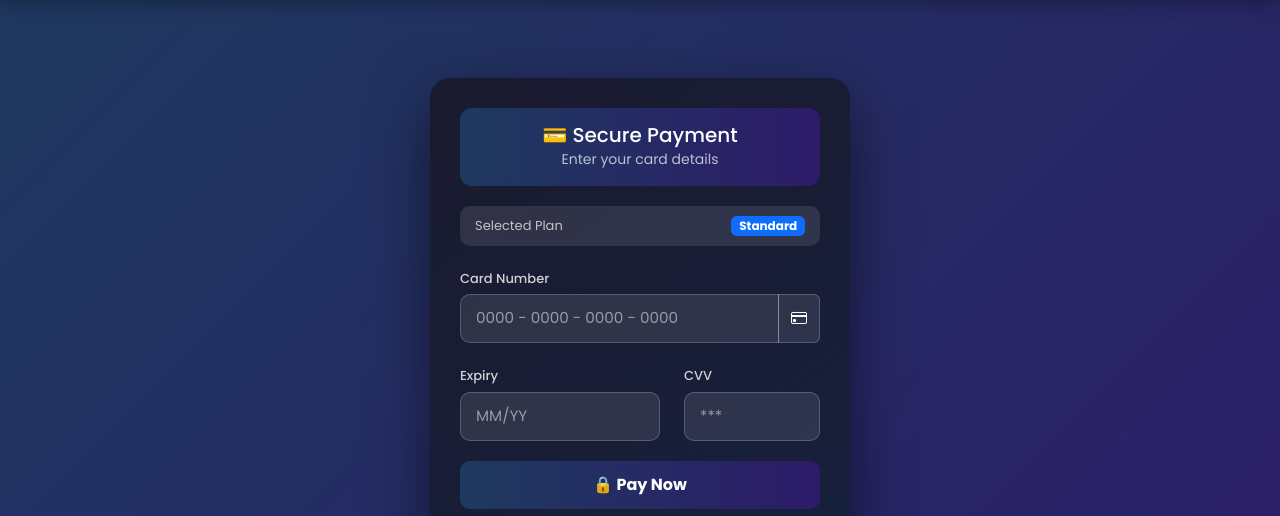
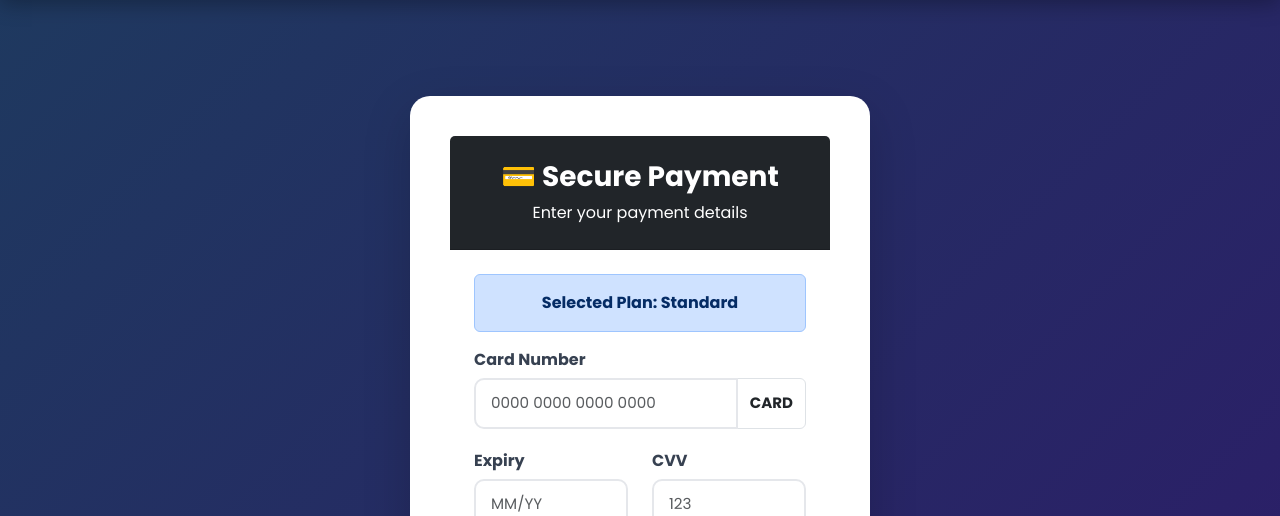
Before and after one commit to ch-Ahmad-zx/lms-project, a Flask app: page /payment in a window 1280 px wide. Shown: the part 74-590 px from the top of the page. Run offline with Flask 3, Linux system fonts and the light colour scheme; some libraries are stand-ins or nearby versions; grey boxes are pictures that could not be loaded.

Commit message:
payment complete

```diff
--- a/templates/payment.html
+++ b/templates/payment.html
@@ -1,158 +1,318 @@
 {% extends "base.html" %}
+
 {% block content %}
+
 <style>
+
 @keyframes spin {
     0% { transform: rotate(0deg); }
     100% { transform: rotate(360deg); }
 }
-.payment-card {
-    background: linear-gradient(145deg, #1a1a2e, #16213e);
-    border-radius: 20px;
-    padding: 30px;
-    max-width: 420px;
-    margin: 30px auto;
-    box-shadow: 0 20px 60px rgba(0,0,0,0.5);
-    color: white;
+
+.payment-card{
+    max-width: 460px;
+    margin:auto;
+    border-radius:20px;
+    overflow:hidden;
 }
-.payment-header {
-    background: linear-gradient(90deg, #1e3a5f, #2d1b69);
-    border-radius: 12px;
-    padding: 15px;
-    text-align: center;
-    margin-bottom: 20px;
+
+.card-logo{
+    font-weight:bold;
+    font-size:15px;
 }
-.form-control {
-    background: rgba(255,255,255,0.1) !important;
-    border: 1px solid rgba(255,255,255,0.2) !important;
-    color: white !important;
-    border-radius: 10px;
-}
-.form-control::placeholder { color: rgba(255,255,255,0.5) !important; }
-.form-label { color: rgba(255,255,255,0.8); font-size: 13px; }
-.pay-btn {
-    background: linear-gradient(90deg, #1e3a5f, #2d1b69);
-    border: none;
-    border-radius: 10px;
-    padding: 12px;
-    color: white;
-    width: 100%;
-    font-weight: bold;
-    font-size: 16px;
-    cursor: pointer;
-    transition: all 0.3s;
-}
-.pay-btn:hover { opacity: 0.9; transform: translateY(-1px); }
-.plan-badge {
-    background: rgba(255,255,255,0.1);
-    border-radius: 10px;
-    padding: 10px 15px;
-    margin-bottom: 20px;
-    display: flex;
-    justify-content: space-between;
-    align-items: center;
-}
+
 </style>
 
-<div class="payment-card">
-    <div class="payment-header">
-        <h5 class="mb-0">💳 Secure Payment</h5>
-        <small style="color:rgba(255,255,255,0.7);">Enter your card details</small>
+<div class="container mt-5 mb-5">
+
+    <div class="card shadow-lg border-0 payment-card">
+
+        <div class="card-header bg-dark text-white text-center py-4">
+
+            <h3 class="fw-bold">
+                💳 Secure Payment
+            </h3>
+
+            <p class="mb-0">
+                Enter your payment details
+            </p>
+
         </div>
 
-    <div class="plan-badge">
-        <span style="color:rgba(255,255,255,0.7); font-size:13px;">Selected Plan</span>
-        <span class="badge bg-primary">{{ plan }}</span>
+        <div class="card-body p-4">
+
+            <div class="alert alert-primary text-center fw-bold">
+                Selected Plan:
+                {{ plan }}
             </div>
 
             <form action="/process_payment" method="POST" id="paymentForm">
+
+                <!-- CARD NUMBER -->
+
                 <div class="mb-3">
-            <label class="form-label">Card Number</label>
+
+                    <label class="form-label fw-bold">
+                        Card Number
+                    </label>
+
                     <div class="input-group">
-                <input type="text" id="cardNumber" name="card_number"
-                    class="form-control" placeholder="0000 - 0000 - 0000 - 0000"
-                    maxlength="25" autocomplete="off" required>
-                <span class="input-group-text" style="background:rgba(255,255,255,0.1); border:1px solid rgba(255,255,255,0.2);" id="cardLogo">
-                    <i class="bi bi-credit-card" style="color:white;"></i>
+
+                        <input
+                            type="text"
+                            class="form-control"
+                            id="cardNumber"
+                            name="card_number"
+                            placeholder="0000 0000 0000 0000"
+                            maxlength="19"
+                            required
+                            autocomplete="off"
+                        >
+
+                        <span class="input-group-text bg-white">
+
+                            <span id="cardLogo" class="card-logo">
+                                CARD
                             </span>
-            </div>
+
+                        </span>
+
                     </div>
 
+                </div>
+
+                <!-- EXPIRY + CVV -->
+
                 <div class="row">
-            <div class="col-7 mb-3">
-                <label class="form-label">Expiry</label>
-                <input type="text" name="expiry" id="expiry"
-                    class="form-control" placeholder="MM/YY" maxlength="5" required>
+
+                    <div class="col-6 mb-3">
+
+                        <label class="form-label fw-bold">
+                            Expiry
+                        </label>
+
+                        <input
+                            type="text"
+                            class="form-control"
+                            id="expiry"
+                            name="expiry"
+                            placeholder="MM/YY"
+                            maxlength="5"
+                            required
+                        >
+
                     </div>
-            <div class="col-5 mb-3">
-                <label class="form-label">CVV</label>
-                <input type="text" name="cvv" class="form-control"
-                    placeholder="***" maxlength="3"
-                    oninput="this.value=this.value.replace(/[^0-9]/g,'').slice(0,3)" required>
+
+                    <div class="col-6 mb-3">
+
+                        <label class="form-label fw-bold">
+                            CVV
+                        </label>
+
+                        <input
+                            type="password"
+                            class="form-control"
+                            id="cvv"
+                            name="cvv"
+                            placeholder="123"
+                            maxlength="3"
+                            required
+                        >
+
                     </div>
+
                 </div>
-<div id="errorMsg" style="display:none; background:#ff4444; color:white; padding:10px 15px; border-radius:8px; margin-bottom:10px; font-size:14px; text-align:center;"></div>
-        <button type="button" class="pay-btn" id="payBtn" onclick="processPayment()">
-            🔒 Pay Now
+
+                <!-- BUTTON -->
+
+                <button
+                    type="button"
+                    class="btn btn-primary w-100 py-2 fw-bold"
+                    id="payBtn"
+                    onclick="processPayment()"
+                >
+
+                    Pay Now
+
                 </button>
+
             </form>
 
-    <div class="text-center mt-3">
-        <img src="https://upload.wikimedia.org/wikipedia/commons/b/b5/PayPal_Visa_Mastercard_Banner.png"
-            width="140" style="filter: grayscale(30%); opacity: 0.7;">
+            <div class="text-center mt-4">
+
+                <img
+                    src="https://upload.wikimedia.org/wikipedia/commons/0/04/Visa.svg"
+                    width="60"
+                >
+
+                <img
+                    src="https://upload.wikimedia.org/wikipedia/commons/2/2a/Mastercard-logo.svg"
+                    width="60"
+                    class="ms-3"
+                >
+
             </div>
+
+        </div>
+
+    </div>
+
 </div>
 
 <script>
-    const cardInput = document.getElementById('cardNumber');
-    const cardLogo = document.getElementById('cardLogo');
 
-    cardInput.addEventListener('input', function(e) {
+const cardInput = document.getElementById("cardNumber");
+const cardLogo = document.getElementById("cardLogo");
+
+cardInput.addEventListener("input", function(e){
+
     let value = e.target.value.replace(/\D/g, '');
-        let formatted = value.match(/.{1,4}/g)?.join(' - ') || '';
-        e.target.value = formatted;
 
-        if (value.startsWith('4')) {
-            cardLogo.innerHTML = '<span style="color:#1a73e8; font-weight:bold; font-size:11px;">VISA</span>';
-        } else if (value.startsWith('5')) {
-            cardLogo.innerHTML = '<span style="color:#eb001b; font-weight:bold; font-size:11px;">MASTER</span>';
-        } else {
-            cardLogo.innerHTML = '<i class="bi bi-credit-card" style="color:white;"></i>';
+    value = value.substring(0,16);
+
+    let formatted = value.match(/.{1,4}/g);
+
+    if(formatted){
+        e.target.value = formatted.join(' ');
     }
+
+    // CARD TYPE DETECTION
+
+    if(value.startsWith('4')){
+
+        cardLogo.innerHTML =
+        '<span class="text-primary">VISA</span>';
+
+    }
+
+    else if(value.startsWith('5')){
+
+        cardLogo.innerHTML =
+        '<span class="text-danger">MASTERCARD</span>';
+
+    }
+
+    else{
+
+        cardLogo.innerHTML = 'CARD';
+
+    }
+
 });
 
-    document.getElementById('expiry').addEventListener('input', function(e) {
-        let value = e.target.value.replace(/\D/g, '');
-        if (value.length > 4) value = value.slice(0, 4);
-        if (value.length >= 2) {
-            let month = parseInt(value.substring(0, 2));
-            if (month > 12) value = '12' + value.substring(2);
-            value = value.substring(0, 2) + '/' + value.substring(2);
+
+// EXPIRY MM/YY FORMAT
+
+document.getElementById('expiry').addEventListener('input', function(e){
+
+    let value = e.target.value.replace(/\D/g,'');
+
+    if(value.length > 4){
+        value = value.substring(0,4);
     }
+
+    if(value.length >= 2){
+
+        let month = value.substring(0,2);
+
+        if(parseInt(month) > 12){
+            month = '12';
+        }
+
+        value = month + '/' + value.substring(2);
+
+    }
+
     e.target.value = value;
+
 });
 
-    function processPayment() {
-    let expiry = document.getElementById('expiry').value;
-    let parts = expiry.split('/');
-    let year = parseInt('20' + parts[1]);
-    let month = parseInt(parts[0]);
-    let now = new Date();
 
-    if (!parts[1] || year < now.getFullYear() ||
-        (year === now.getFullYear() && month < now.getMonth() + 1)) {
-        document.getElementById('errorMsg').style.display = 'block';
-        document.getElementById('errorMsg').innerHTML = '❌ Invalid or expired card date!';
+// CVV ONLY 3 DIGITS
+
+document.getElementById('cvv').addEventListener('input', function(e){
+
+    e.target.value =
+    e.target.value.replace(/\D/g,'').substring(0,3);
+
+});
+
+
+// PAYMENT FUNCTION
+
+function processPayment(){
+
+    let card =
+    document.getElementById('cardNumber').value.replace(/\s/g,'');
+
+    let expiry =
+    document.getElementById('expiry').value;
+
+    let cvv =
+    document.getElementById('cvv').value;
+
+    // CARD VALIDATION
+
+    if(card.length !== 16){
+
+        alert("Card number must be 16 digits");
         return;
+
     }
 
-    document.getElementById('errorMsg').style.display = 'none';
-    var btn = document.getElementById('payBtn');
-    btn.innerHTML = '<div style="width:22px;height:22px;border:3px solid rgba(255,255,255,0.3);border-top:3px solid white;border-radius:50%;animation:spin 1s linear infinite;margin:auto;"></div>';
+    // VISA / MASTER CHECK
+
+    if(!(card.startsWith('4') || card.startsWith('5'))){
+
+        alert("Only Visa or Mastercard allowed");
+        return;
+
+    }
+
+    // EXPIRY VALIDATION
+
+    if(expiry.length !== 5){
+
+        alert("Invalid expiry date");
+        return;
+
+    }
+
+    // CVV VALIDATION
+
+    if(cvv.length !== 3){
+
+        alert("CVV must be 3 digits");
+        return;
+
+    }
+
+    // LOADING
+
+    let btn = document.getElementById('payBtn');
+
     btn.disabled = true;
-    setTimeout(function() {
+
+    btn.innerHTML = `
+        <div style="
+            width:22px;
+            height:22px;
+            border:3px solid rgba(255,255,255,0.3);
+            border-top:3px solid white;
+            border-radius:50%;
+            animation: spin 1s linear infinite;
+            margin:auto;
+        "></div>
+    `;
+
+    setTimeout(function(){
+
         document.getElementById('paymentForm').submit();
-    }, 7000);
+
+    }, 2000);
+
 }
-    }
+
 </script>
+
 {% endblock %}
```
Lines whose indentation alone changed are shown as unchanged.
